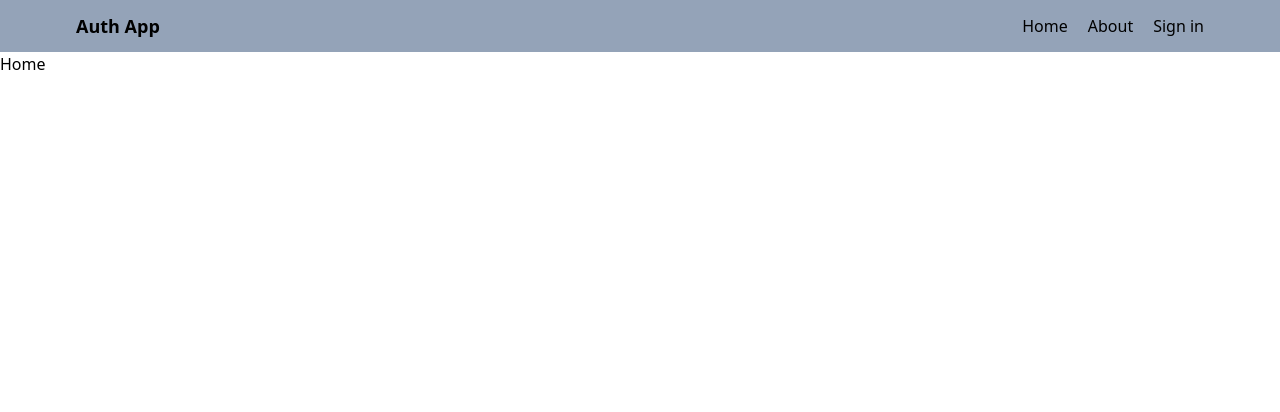
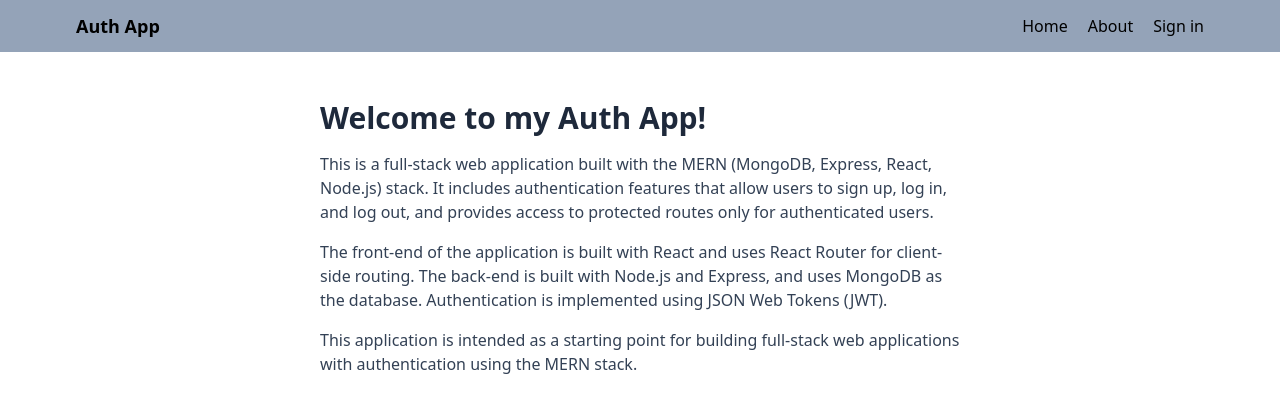
Before and after one commit to YashSharma2103/MERN-auth, a React (Vite) app in the folder client/: page / in a window 1280 px wide. Shown: the top 412 px of the page. Built offline with nearby package versions, Linux system fonts and the light colour scheme; no server answers.

Commit message:
completed about and home

```diff
--- a/client/src/pages/About.jsx
+++ b/client/src/pages/About.jsx
@@ -2,7 +2,24 @@
 
 const About = () => {
   return (
-    <div>About</div>
+    <div className='px-4 py-12 max-w-2xl mx-auto'>
+      <h1 className='text-3xl font-bold  mb-4 text-slate-800'>About</h1>
+      <p className='mb-4 text-slate-700'>
+        This is a MERN (MongoDB, Express, React, Node.js) stack application with
+        authentication. It allows users to sign up, log in, and log out, and
+        provides access to protected routes only for authenticated users.
+      </p>
+      <p className='mb-4 text-slate-700'>
+        The front-end of the application is built with React and uses React
+        Router for client-side routing. The back-end is built with Node.js and
+        Express, and uses MongoDB as the database. Authentication is implemented
+        using JSON Web Tokens (JWT).
+      </p>
+      <p className='mb-4 text-slate-700'>
+        This application is intended as a starting point for building full-stack
+        web applications with authentication using the MERN stack.
+      </p>
+    </div>
   )
 }
 
--- a/client/src/pages/Home.jsx
+++ b/client/src/pages/Home.jsx
@@ -2,7 +2,27 @@
 
 const Home = () => {
   return (
-    <div>Home</div>
+    <div className='px-4 py-12 max-w-2xl mx-auto'>
+      <h1 className='text-3xl font-bold  mb-4 text-slate-800'>
+        Welcome to my Auth App!
+      </h1>
+      <p className='mb-4 text-slate-700'>
+        This is a full-stack web application built with the MERN (MongoDB,
+        Express, React, Node.js) stack. It includes authentication features that
+        allow users to sign up, log in, and log out, and provides access to
+        protected routes only for authenticated users.
+      </p>
+      <p className='mb-4 text-slate-700'>
+        The front-end of the application is built with React and uses React
+        Router for client-side routing. The back-end is built with Node.js and
+        Express, and uses MongoDB as the database. Authentication is implemented
+        using JSON Web Tokens (JWT).
+      </p>
+      <p className='mb-4 text-slate-700'>
+        This application is intended as a starting point for building full-stack
+        web applications with authentication using the MERN stack.
+      </p>
+    </div>
   )
 }
 
```
